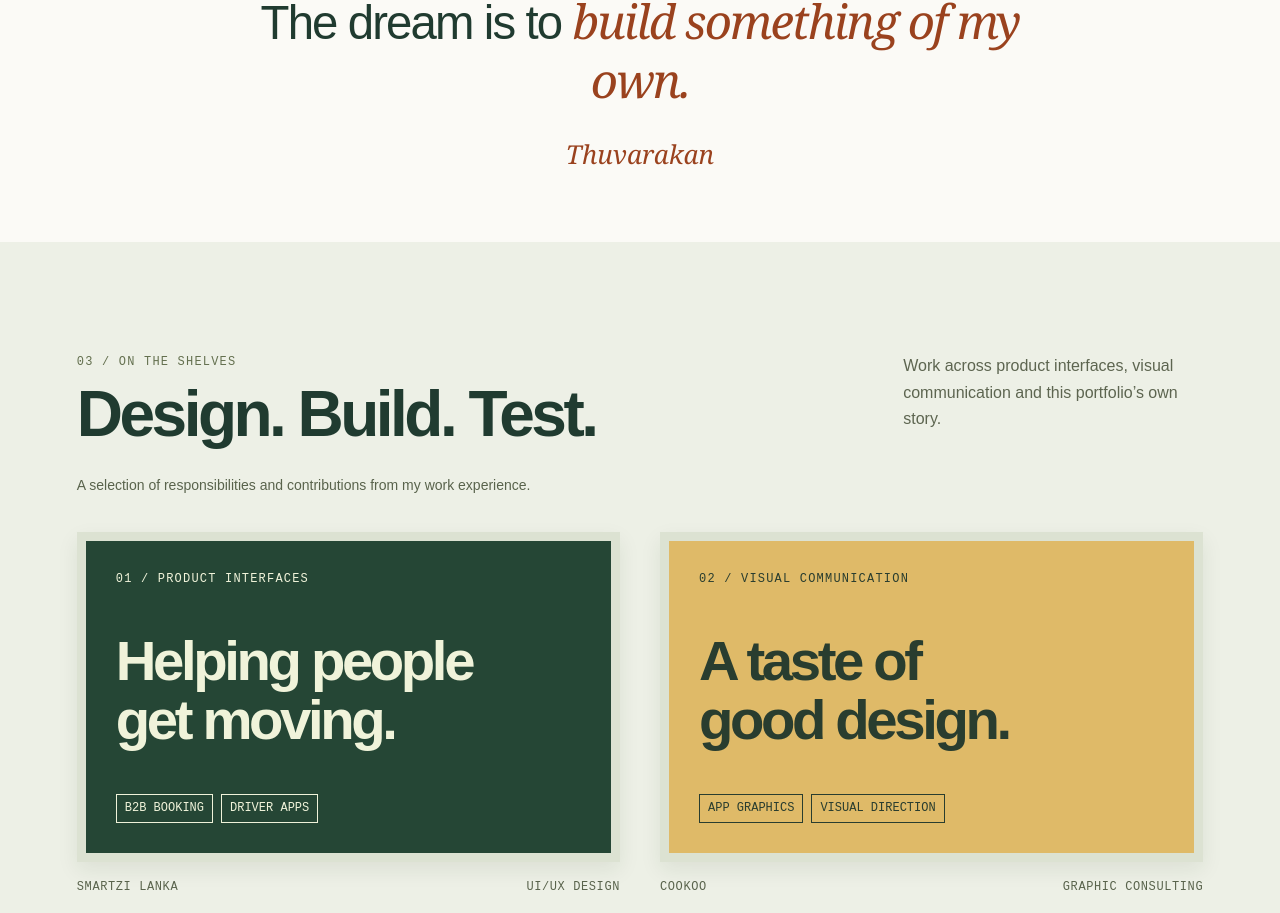
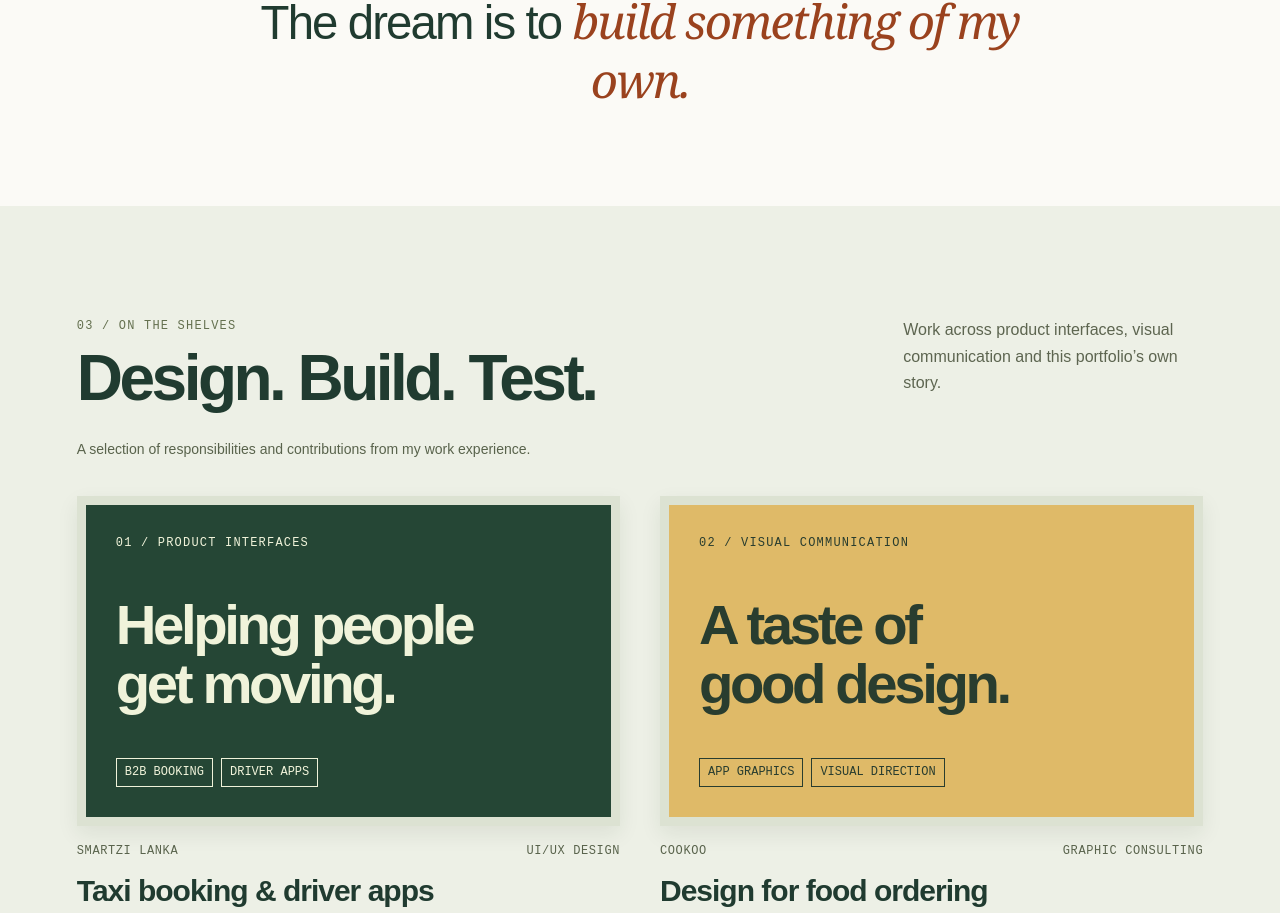
Before and after one commit to Thuvarakanp/TestPort, a React (Vite) app: page / in a window 1280 px wide. Shown: the part 7329-8242 px from the top of the page. Built offline with nearby package versions, Linux system fonts and the light colour scheme.

Commit message:
Remove signature from ambition note
Co-Authored-By: Claude Sonnet 5.5 <noreply@anthropic.com>
Claude-Session: https://claude.ai/code/session_01JbT4DJRAdyRM58RNoFcmRz

```diff
--- a/src/components/CareerShelves.jsx
+++ b/src/components/CareerShelves.jsx
@@ -123,7 +123,6 @@ export default function CareerShelves({ paused }) {
       <Reveal className="ambition-note">
         <span className="eyebrow">STILL MAKING ROOM FOR WHAT’S NEXT</span>
         <p>Every skill has a place.<br />The dream is to <em>build something of my own.</em></p>
-        <span className="ambition-signature">Thuvarakan</span>
       </Reveal>
     </section>
   );
```
